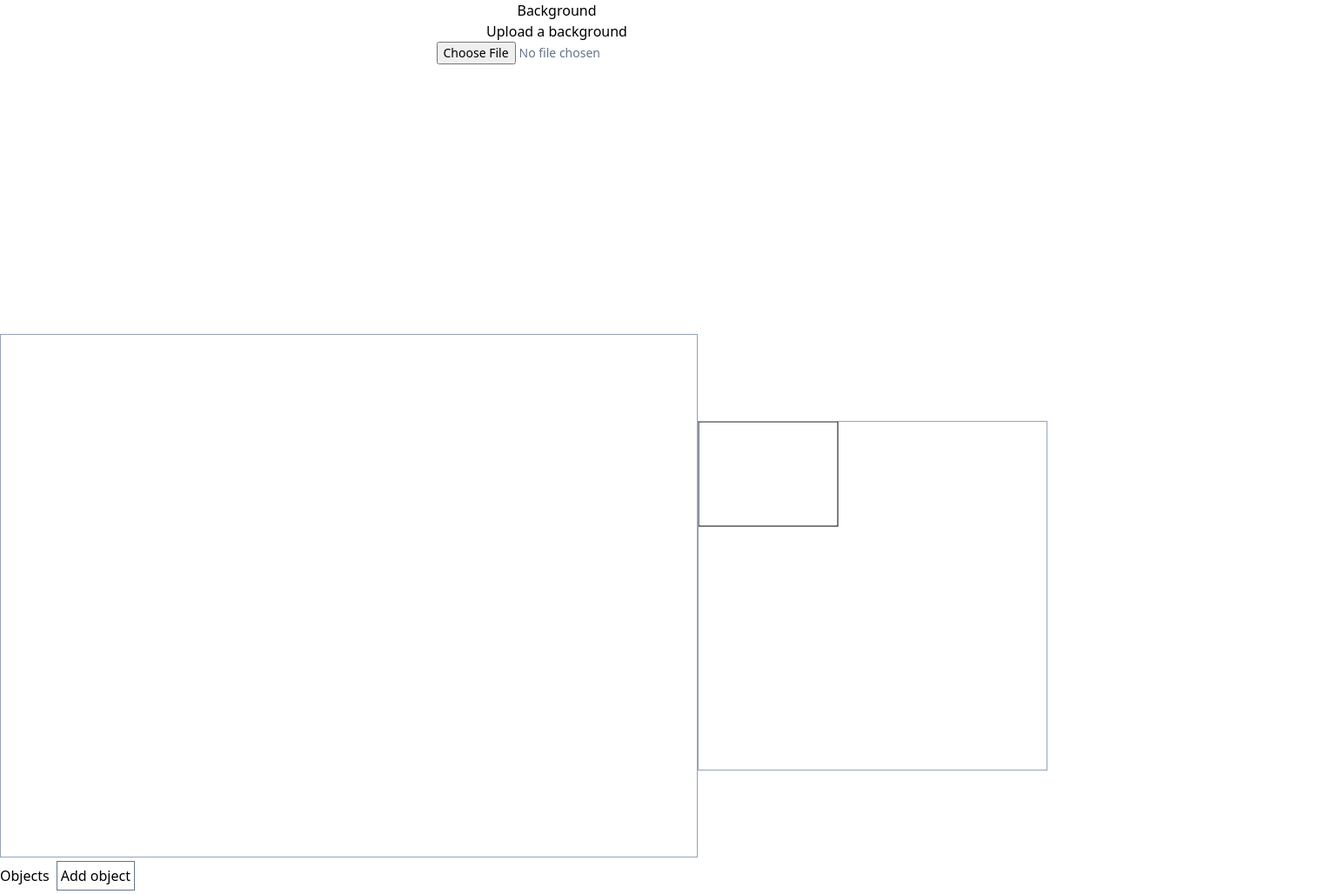
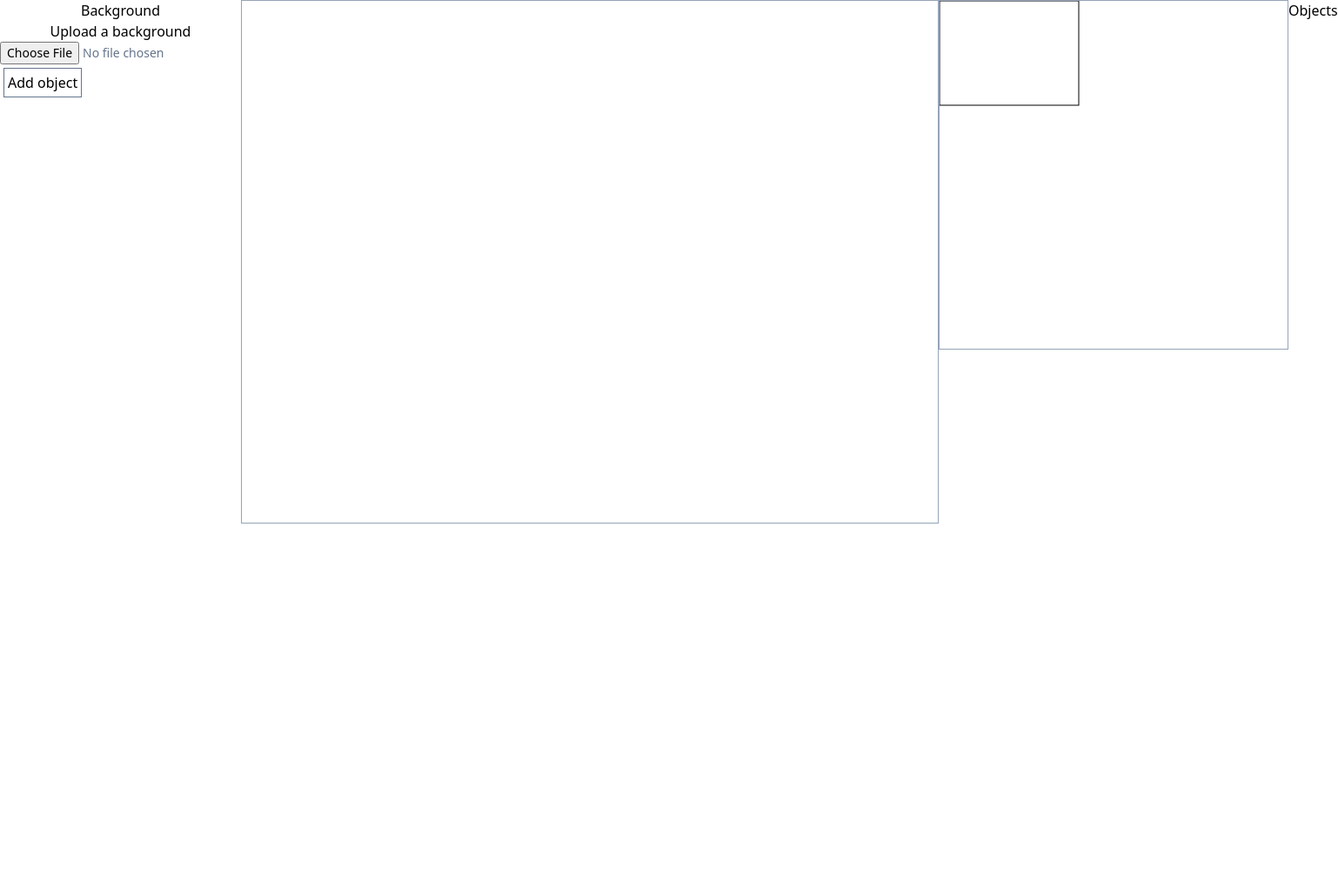
Before and after one commit to earacena/canvas-game-engine, a React (Create React App) app: page / in a window 1280 px wide. Shown: the whole page at 87% size, 1538 px wide, since content can reach past the window. After the commit the page ends 800 px from the top, so only its background shows below. Built offline with nearby package versions, Linux system fonts and the light colour scheme.

Commit message:
Improve layout

```diff
--- a/src/App.tsx
+++ b/src/App.tsx
@@ -10,6 +10,7 @@ import type {
 import BackgroundObject from './BackgroundObject';
 import Minimap from './Minimap';
 import Viewport from './Viewport';
+import ObjectForm from './ObjectForm';
 
 function isWithinBlock(rect: Block, x: number, y: number): boolean {
   return (
@@ -535,14 +536,20 @@ function App() {
   };
 
   return (
-    <div>
-      <div className="flex flex-col overflow-scroll h-96">
+    <div className="flex flex-row items-start">
+      <div className="flex flex-col">
         <BackgroundObject
           background={background}
           setBackground={setBackground}
         />
+        <ObjectForm
+          blocks={blocks}
+          setBlocks={setBlocks}
+          blockCount={blockCount}
+          setBlockCount={setBlockCount}
+        />
+
       </div>
-      <div className="flex flex-row items-center">
       <canvas
         className="border border-slate-400 hidden"
         id="canvas-main"
@@ -561,24 +568,18 @@ function App() {
         canvasViewportRef={canvasViewportRef}
         drawMinimap={drawMinimap}
         drawViewport={drawViewport}
-          viewportPosition={viewportPosition}
         setViewportPosition={setViewportPosition}
         mouseDown={mouseDown}
         setMouseDown={setMouseDown}
         setMouseDownPos={setMouseDownPos}
         mouseDownPos={mouseDownPos}
       />
-      </div>
-      <span className="max-h-screen overlfow-scroll">
       <ObjectList
         blocks={blocks}
-          blockCount={blockCount}
-          setBlockCount={setBlockCount}
         setBlocks={setBlocks}
         selectedTargetId={selectedTargetId}
         setSelectedTargetId={setSelectedTargetId}
       />
-      </span>
     </div>
   );
 }
--- a/src/Minimap.tsx
+++ b/src/Minimap.tsx
@@ -10,7 +10,6 @@ type MinimapProps = {
   canvasMinimapRef: MutableRefObject<HTMLCanvasElement | null>;
   drawMinimap: () => void;
   drawViewport: () => void;
-  viewportPosition: ViewportCoordinates | null;
   setViewportPosition: Dispatch<SetStateAction<ViewportCoordinates>>;
   mouseDown: boolean,
   setMouseDown: Dispatch<SetStateAction<boolean>>;
@@ -23,7 +22,6 @@ function Minimap({
   canvasMinimapRef,
   drawMinimap,
   drawViewport,
-  viewportPosition,
   setViewportPosition,
   setMouseDown,
   setMouseDownPos,
@@ -56,8 +54,6 @@ function Minimap({
         y: mouseDownPos.y * 5,
       });
 
-      console.log(viewportPosition);
-
       drawMinimap();
     }
   };
--- a/src/ObjectForm.tsx
+++ b/src/ObjectForm.tsx
@@ -1,7 +1,8 @@
-import React from 'react';
+import React, { useState } from 'react';
 import { SubmitHandler, useForm } from 'react-hook-form';
 import { yupResolver } from '@hookform/resolvers/yup';
 import * as yup from 'yup';
+import type { Block } from './common.types';
 
 export type ObjectFormData = {
   objectName: string;
@@ -14,8 +15,10 @@ export type ObjectFormData = {
 };
 
 type ObjectFormProps = {
-  addBlock: (data: ObjectFormData) => void;
-  objectFormOpened: boolean;
+  blocks: Block[],
+  setBlocks: (value: React.SetStateAction<Block[]>) => void,
+  blockCount: number,
+  setBlockCount: (value: React.SetStateAction<number>) => void,
 };
 
 const ObjectDataSchema = yup
@@ -30,7 +33,14 @@ const ObjectDataSchema = yup
   })
   .required();
 
-function ObjectForm({ addBlock, objectFormOpened }: ObjectFormProps) {
+function ObjectForm({
+  blocks,
+  setBlocks,
+  blockCount,
+  setBlockCount,
+}: ObjectFormProps) {
+  const [objectFormOpened, setObjectFormOpened] = useState(false);
+
   const {
     register,
     handleSubmit,
@@ -38,6 +48,28 @@ function ObjectForm({ addBlock, objectFormOpened }: ObjectFormProps) {
   } = useForm<ObjectFormData>({
     resolver: yupResolver(ObjectDataSchema),
   });
+
+  const addBlock = (data: ObjectFormData) => {
+    // console.log('Adding ', data, ' to: ', blocks);
+
+    setBlocks(
+      blocks.concat({
+        id: `${blockCount}`,
+        name: data.objectName,
+        type: data.objectType,
+        x: data.objectX,
+        y: data.objectY,
+        w: data.objectWidth,
+        h: data.objectHeight,
+        z: blockCount,
+        controllable: false,
+        cameraLocked: false,
+        color: data.objectColor,
+      }),
+    );
+
+    setBlockCount((count) => count + 1);
+  };
 
   const onSubmit: SubmitHandler<ObjectFormData> = (data: ObjectFormData) => {
     addBlock(data);
@@ -47,6 +79,25 @@ function ObjectForm({ addBlock, objectFormOpened }: ObjectFormProps) {
   const inputStyle: string = 'm-1 p-1 rounded-md';
 
   return (
+    <div>
+      <button
+        type="button"
+        className={`p-1 m-1 border border-slate-500 ${
+          objectFormOpened ? 'hidden' : ''
+        }`}
+        onClick={() => setObjectFormOpened(true)}
+      >
+        Add object
+      </button>
+      <button
+        type="button"
+        className={`p-1 m-1 border border-slate-500 ${
+          objectFormOpened ? '' : 'hidden'
+        }`}
+        onClick={() => setObjectFormOpened(false)}
+      >
+        Close
+      </button>
       <form
         className={`flex flex-col border border-slate-500 rounded-md ${objectFormOpened ? '' : 'hidden'}`}
         onSubmit={handleSubmit(onSubmit)}
@@ -100,6 +151,7 @@ function ObjectForm({ addBlock, objectFormOpened }: ObjectFormProps) {
 
         <button type="submit">Create</button>
       </form>
+    </div>
   );
 }
 
--- a/src/ObjectList.tsx
+++ b/src/ObjectList.tsx
@@ -1,13 +1,10 @@
-import React, { ChangeEvent, SetStateAction, useState } from 'react';
+import React, { ChangeEvent, SetStateAction } from 'react';
 import { BsSquareFill, BsTrash } from 'react-icons/bs';
-import ObjectForm, { ObjectFormData } from './ObjectForm';
 import type { Block } from './common.types';
 
 type ObjectListProps = {
   blocks: Block[];
-  blockCount: number;
   setBlocks: (value: React.SetStateAction<Block[]>) => void;
-  setBlockCount: (value: React.SetStateAction<number>) => void;
   selectedTargetId: string | null;
   setSelectedTargetId: (value: React.SetStateAction<string | null>) => void;
 };
@@ -15,13 +12,9 @@ type ObjectListProps = {
 function ObjectList({
   blocks,
   setBlocks,
-  setBlockCount,
-  blockCount,
   selectedTargetId,
   setSelectedTargetId,
 }: ObjectListProps) {
-  const [objectFormOpened, setObjectFormOpened] = useState(false);
-
   const handleFileUpload = (
     id: string,
     event: ChangeEvent<HTMLInputElement>,
@@ -61,28 +54,6 @@ function ObjectList({
     );
   };
 
-  const addBlock = (data: ObjectFormData) => {
-    // console.log('Adding ', data, ' to: ', blocks);
-
-    setBlocks(
-      blocks.concat({
-        id: `${blockCount}`,
-        name: data.objectName,
-        type: data.objectType,
-        x: data.objectX,
-        y: data.objectY,
-        w: data.objectWidth,
-        h: data.objectHeight,
-        z: blockCount,
-        controllable: false,
-        cameraLocked: false,
-        color: data.objectColor,
-      }),
-    );
-
-    setBlockCount((count) => count + 1);
-  };
-
   const handleDelete = (blockId: string) => {
     setBlocks((updatedBlocks) => (
       updatedBlocks.filter((b) => b.id !== blockId)
@@ -95,26 +66,7 @@ function ObjectList({
     <div className="w-fit">
       Objects
       {' '}
-      <button
-        type="button"
-        className={`p-1 m-1 border border-slate-500 ${
-          objectFormOpened ? 'hidden' : ''
-        }`}
-        onClick={() => setObjectFormOpened(true)}
-      >
-        Add object
-      </button>
-      <button
-        type="button"
-        className={`p-1 m-1 border border-slate-500 ${
-          objectFormOpened ? '' : 'hidden'
-        }`}
-        onClick={() => setObjectFormOpened(false)}
-      >
-        Close
-      </button>
-      <ObjectForm objectFormOpened={objectFormOpened} addBlock={addBlock} />
-      <ul className={`bg-slate-400 rounded-md p-1 ${blocks.length === 0 ? 'hidden' : ''} `}>
+      <ul className={`bg-slate-400 rounded-md p-1 ${blocks.length === 0 ? 'hidden' : ''} h-screen overflow-scroll`}>
         {blocks.map((b) => (
           <div className="flex flex-row">
             <button type="button" onClick={() => handleDelete(b.id)}>
```
Lines whose indentation alone changed are shown as unchanged.
